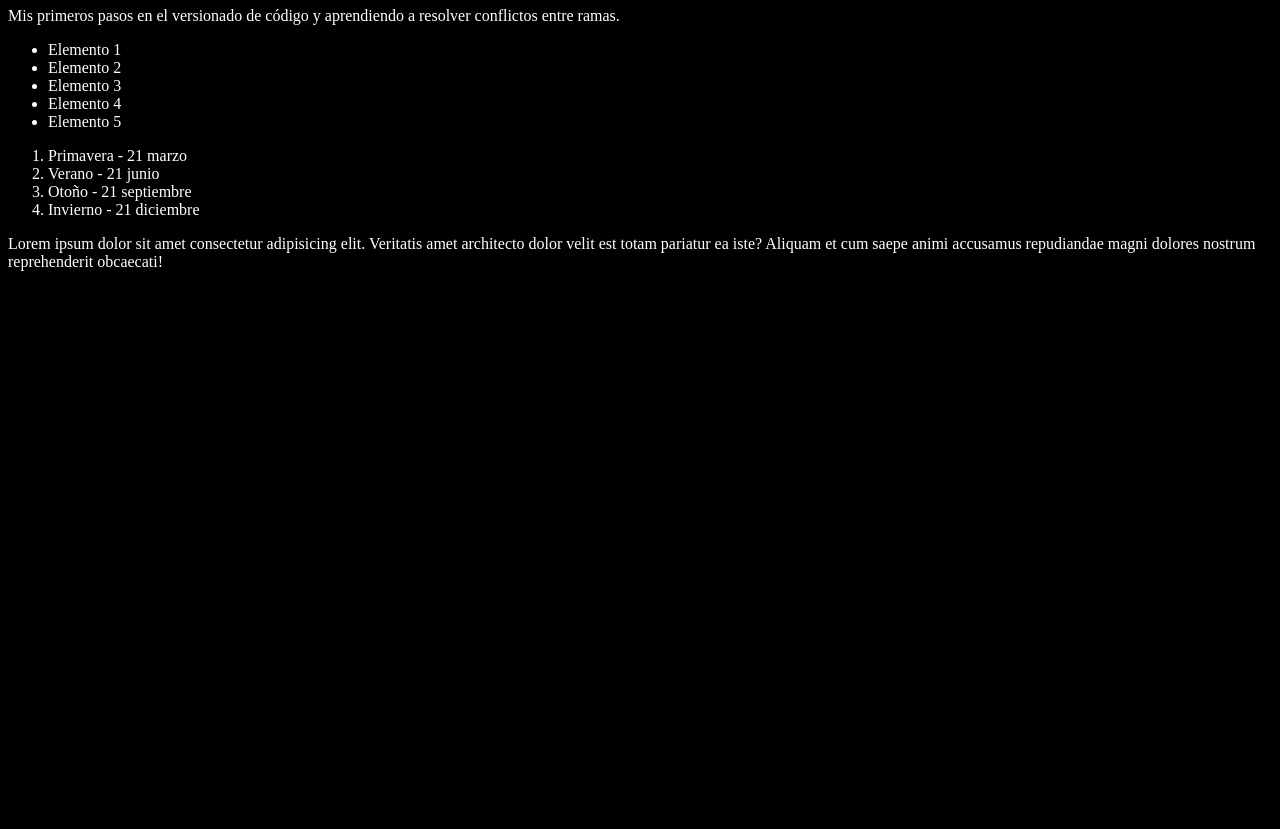
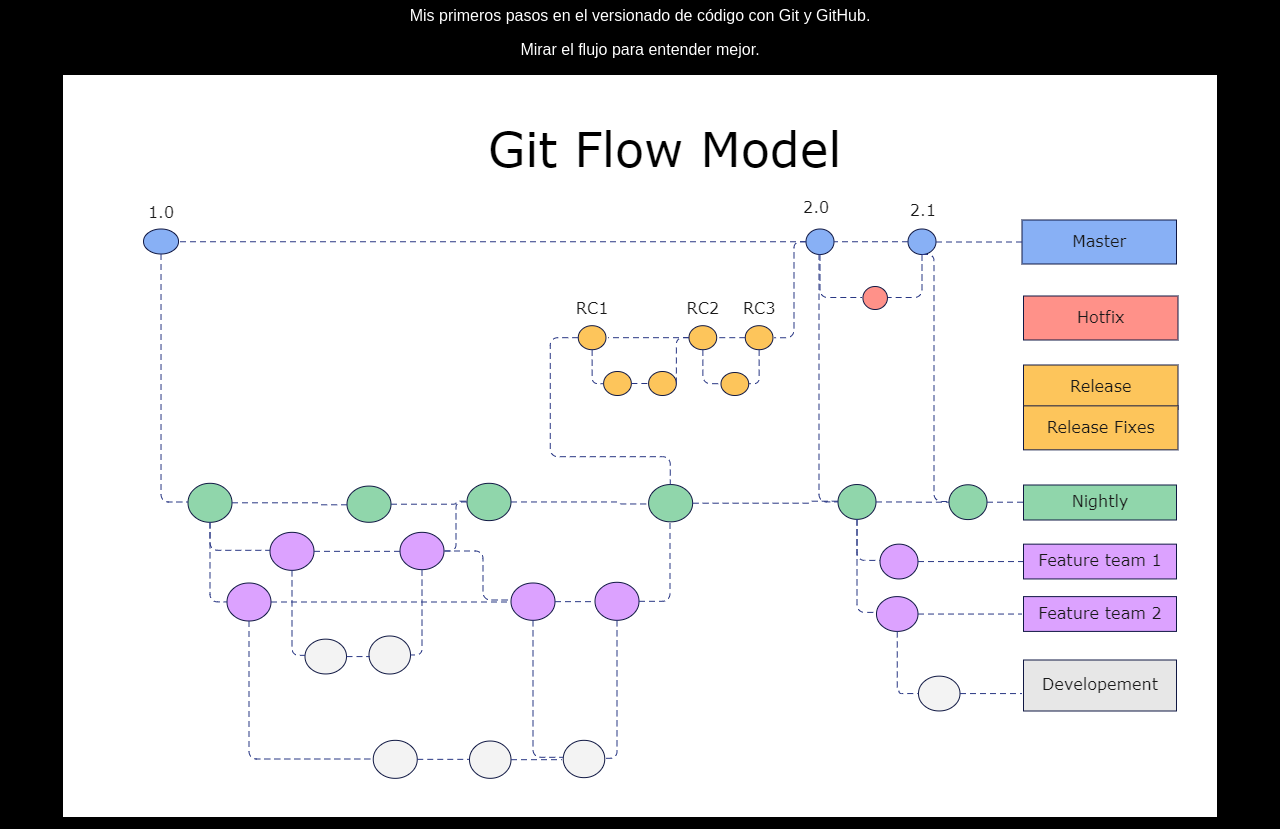
Before and after one commit to iescheinberg/pruebas-git, a plain HTML site: page index.html in a window 1280 px wide. Shown: the part 73-902 px from the top of the page. Before the commit the page ends 800 px from the top, so only its background shows below. Drawn offline with Linux system fonts and the light colour scheme.

Commit message:
Agregando imagen de flujo Git

```diff
--- a/index.html
+++ b/index.html
@@ -11,27 +11,13 @@
 <body>
     <h1>Aprendiendo Git</h1>
     <p>
-        Mis primeros pasos en el versionado de código y aprendiendo a resolver conflictos entre ramas.
+        Mis primeros pasos en el versionado de código con Git y GitHub.
+    </p>
+    <p>
+        Mirar el flujo para entender mejor.
     </p>
 
-    <ul>
-        <li>Elemento 1</li>
-        <li>Elemento 2</li>
-        <li>Elemento 3</li>
-        <li>Elemento 4</li>
-        <li>Elemento 5</li>
-    </ul>
-    <ol>
-        <li>Primavera - 21 marzo</li>
-        <li>Verano - 21 junio</li>
-        <li>Otoño - 21 septiembre</li>
-        <li>Invierno - 21 diciembre</li>
-    </ol>
-    <p>
-        Lorem ipsum dolor sit amet consectetur adipisicing elit. Veritatis amet architecto dolor velit est totam
-        pariatur ea iste? Aliquam et cum saepe animi accusamus repudiandae magni dolores nostrum reprehenderit
-        obcaecati!
-    </p>
+    <img src="git-flow.png" alt="Flujo basico de Git">
 
 
 
--- a/style.css
+++ b/style.css
@@ -1,4 +1,10 @@
 html {
     background-color: #000;
     color: #fff;
+    font-family: sans-serif;
+    text-align: center;
 }
+
+img {
+    max-width: 100%;
+}
```
Also changed, not shown: git-flow.png (added).
